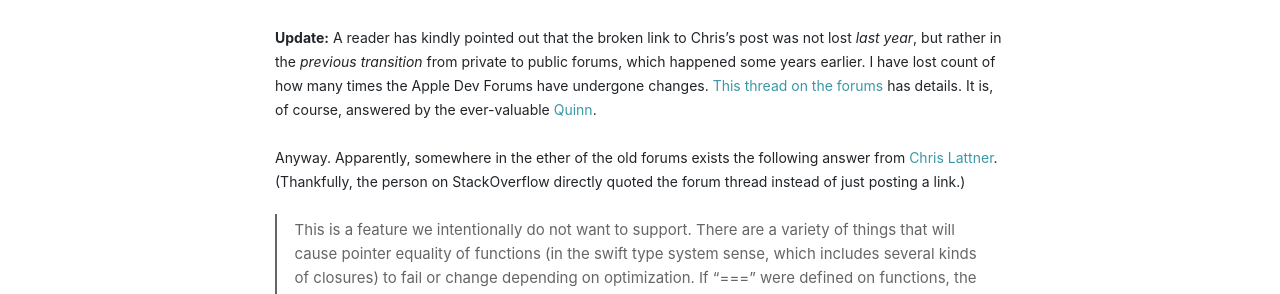
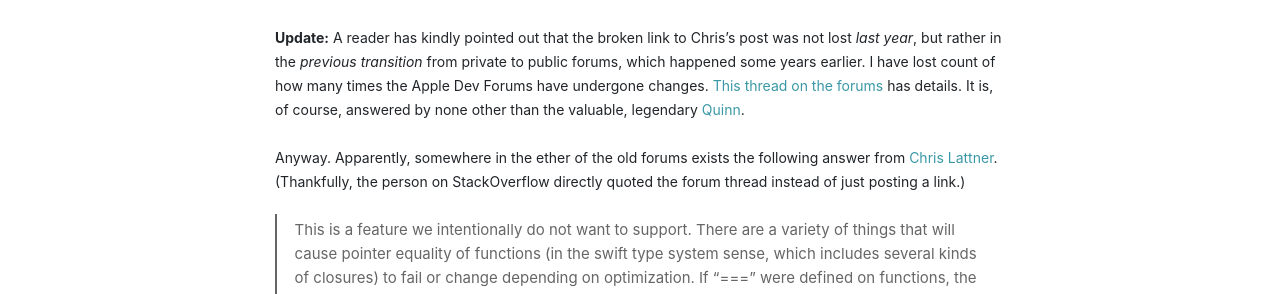
Before and after one commit to jessesquires/jessesquires.com, a Jekyll site: the page built from _posts/2021-04-05-why-swift-closures-are-not-equatable.md, in a window 1280 px wide. Shown: the part 603-897 px from the top of the page. Built offline with Jekyll 4.4.1, drawn with Linux system fonts in a browser that asks for light colours; nearby versions of some CDN libraries; library files that are not in the unit come from our copies.

Commit message:
post updates

```diff
--- a/_posts/2021-04-05-why-swift-closures-are-not-equatable.md
+++ b/_posts/2021-04-05-why-swift-closures-are-not-equatable.md
@@ -15,7 +15,7 @@ I went down a rabbit hole today, because I thought I needed this (I did not). In
 
 Searching for why, I eventually found [this thread on the Apple Developer Forums](https://developer.apple.com/forums/thread/666060?answerId=645336022#645336022). Ironically, it links [to this StackOverflow thread](https://stackoverflow.com/questions/24111984/how-do-you-test-functions-and-closures-for-equality), which links to [this old Apple Dev Forums thread](https://devforums.apple.com/message/1035180#1035180), which, of course, is now a broken link since no one at Apple could be bothered to do web development properly when [the new forums launched](https://developer.apple.com/news/?id=obvo7r3i) last year.
 
-**Update:** A reader has kindly pointed out that the broken link to Chris’s post was not lost _last year_, but rather in the _previous transition_ from private to public forums, which happened some years earlier. I have lost count of how many times the Apple Dev Forums have undergone changes. [This thread on the forums](https://developer.apple.com/forums/thread/653468?answerId=620033022#620033022) has details. It is, of course, answered by the ever-valuable [Quinn](https://github.com/macshome/The-Wisdom-of-Quinn).
+**Update:** A reader has kindly pointed out that the broken link to Chris’s post was not lost _last year_, but rather in the _previous transition_ from private to public forums, which happened some years earlier. I have lost count of how many times the Apple Dev Forums have undergone changes. [This thread on the forums](https://developer.apple.com/forums/thread/653468?answerId=620033022#620033022) has details. It is, of course, answered by none other than the valuable, legendary [Quinn](https://github.com/macshome/The-Wisdom-of-Quinn).
 
 Anyway. Apparently, somewhere in the ether of the old forums exists the following answer from [Chris Lattner](https://twitter.com/clattner_llvm). (Thankfully, the person on StackOverflow directly quoted the forum thread instead of just posting a link.)
 
```
